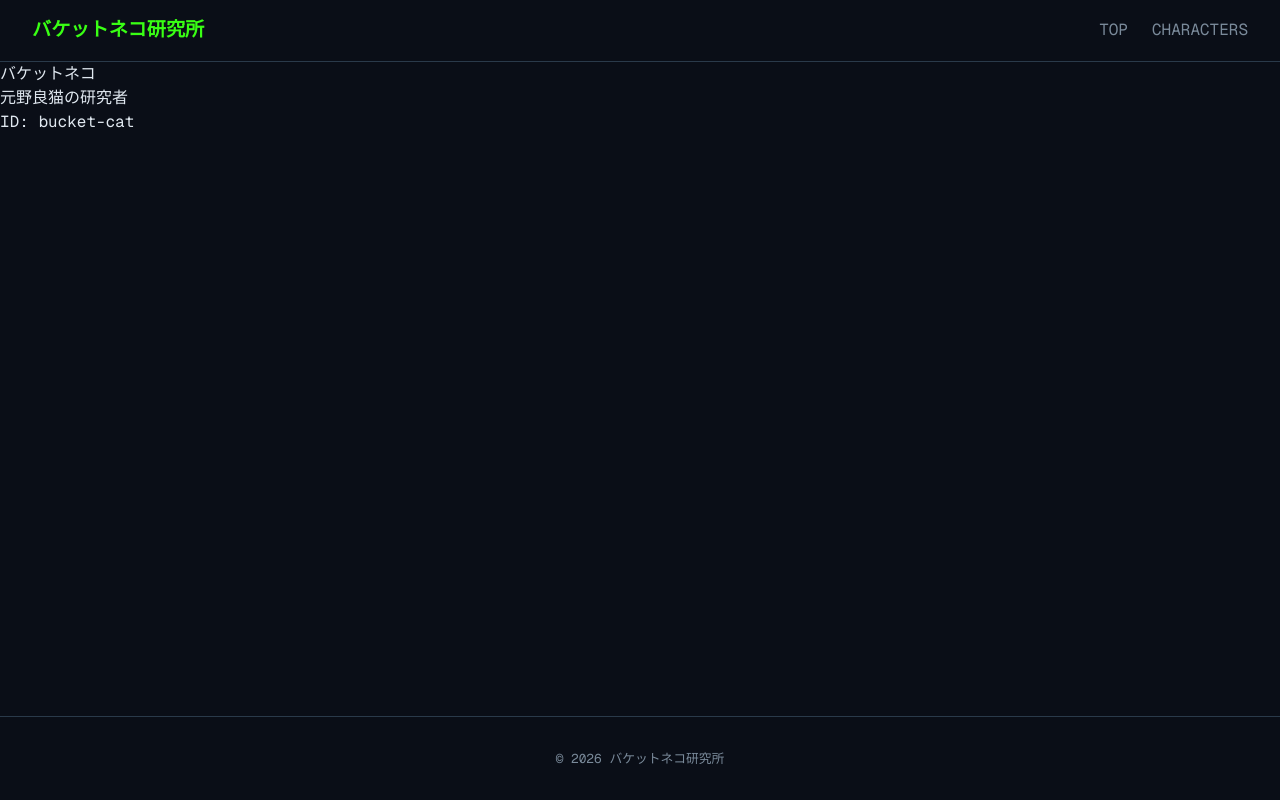
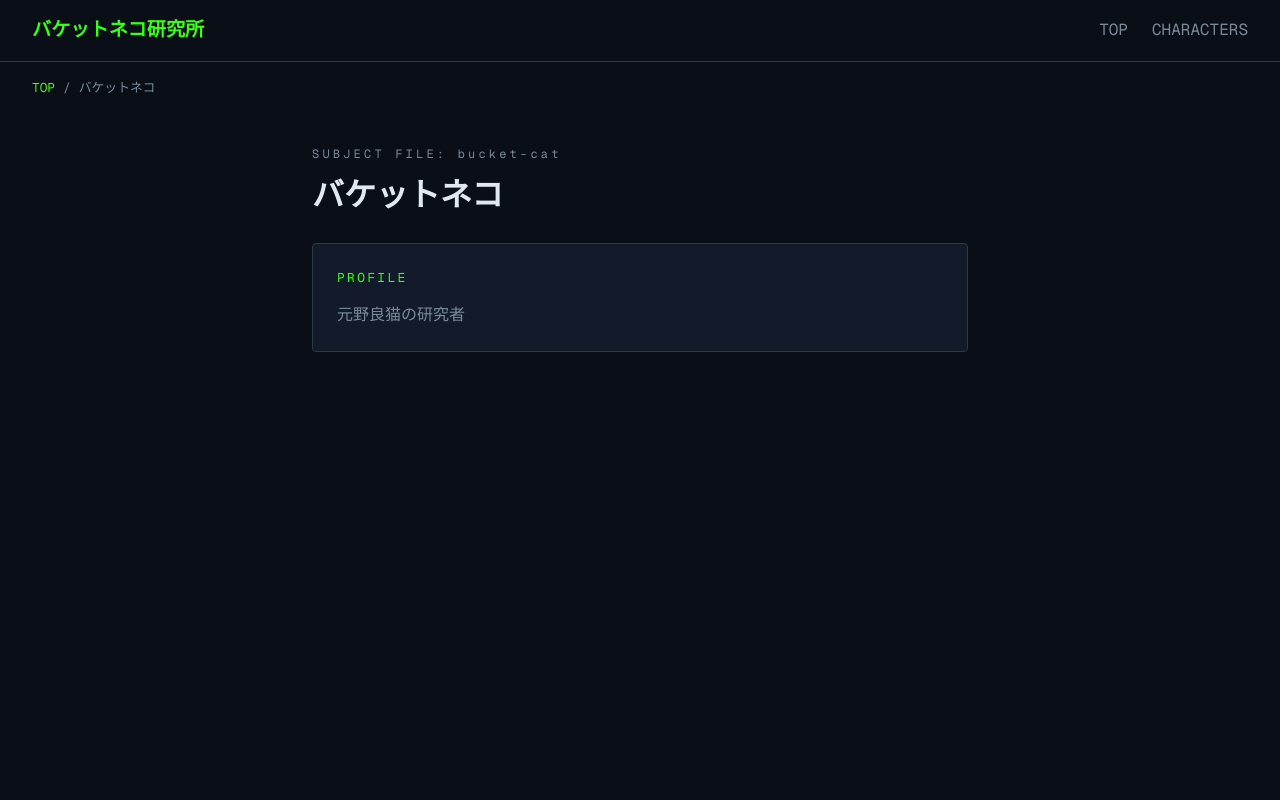
Before and after one commit to CatNighp/bucket-cat-lab, a Next.js app: page /characters/bucket-cat in a window 1280 px wide. Built offline with nearby package versions, Linux system fonts and the light colour scheme.

Commit message:
feat: add characters list page and character detail page structure

```diff
--- a/app/characters/[id]/page.tsx
+++ b/app/characters/[id]/page.tsx
@@ -1,15 +1,14 @@
 import { getCharacter } from "@/data/characters";
 import { notFound } from "next/navigation";
+import Link from "next/link";
 
 type Props = {
     params: Promise<{
         id: string;
-    }>
+    }>;
 };
 
-export default async function CharacterPage({
-    params,
-}: Props){
+export default async function CharacterPage({ params }: Props){
     const { id } = await params;
     const character = getCharacter(id);
 
@@ -17,12 +16,55 @@ export default async function CharacterPage({
         notFound();
     }
 
-    return(
-        <main>
-            <h1>{character.name}</h1>
-            <p>{character.description}</p>
-
-            <p>ID: {character.id}</p>
-        </main>
-    );
+    return (
+        <>
+        {/* パンくずナビ */}
+        <div style={{ padding: "1rem 2rem", fontSize: "0.8rem", color: "var(--color-text-muted)" }}>
+            <Link href="/" style={{ color: "var(--color-accent)", textDecoration: "none" }}>
+            TOP
+            </Link>
+            <span style={{ margin: "0 0.5rem" }}>/</span>
+            <span>{character.name}</span>
+        </div>
+        {/* キャラクター詳細 */}
+        <section
+        style={{
+            maxWidth: "720px",
+            margin: "0 auto",
+            padding: "2rem",
+        }}
+        >
+            {/* ヘッダー部分 */}
+            <p style={{ fontSize: "0.75rem", color: "var(--color-text-muted)", letterSpacing: "0.2rem" }}>
+                SUBJECT FILE: {character.id}
+            </p>
+            <h1 style={{ fontSize: "2rem" , fontWeight: "bold", margin: "0.5rem 0 1.5rem"}}>
+                {character.name}
+            </h1>
+            {/* プロフィールカード */}
+            <div
+            style={{
+                border: "1px solid var(--color-border)",
+                borderRadius: "4px",
+                backgroundColor: "var(--color-surface)",
+                padding: "1.5rem"
+            }}
+            >
+                <h2 style={{ fontSize: "0.8rem", color: "var(--color-accent)", letterSpacing: "0.15rem", marginBottom: "1rem" }}>
+                    PROFILE
+                </h2>
+                <p style={{ color: "var(--color-text-muted)" }}>
+                    {character.description}
+                </p>
+            </div>
+        </section>
+        </>
+    )
 }
+/*
+ポイント
+パンくずナビ - TOP / キャラ名 の形で「今どこにいあるか」がわかるナビゲーション。サイトが深くなるほど重要になる
+maxWidth: "720ox" + marginL "0 auto" - コンテンツ幅を制限して中央揃え。長文が画面いっぱいに広がると読みにくいため
+SUBJECT FILE - 研究がいるっぽい演出
+プロフィールカード - トップのキャラカードと同じ color-surface + color-border を使って統一感を出している
+*/
--- a/app/layout.tsx
+++ b/app/layout.tsx
@@ -57,7 +57,7 @@ export default function RootLayout({
         <main style={{ flex: 1 }}>
           {children}
         </main>
-        {/* フッダー */}
+        {/* フッダー
         <footer
           style={{
             borderTop: "1px solid var(--color-border)",
@@ -68,7 +68,7 @@ export default function RootLayout({
           }}
         >
           <p>&copy; 2026 バケットネコ研究所</p>
-        </footer>
+        </footer> */}
       </body>
     </html>
   );
```
